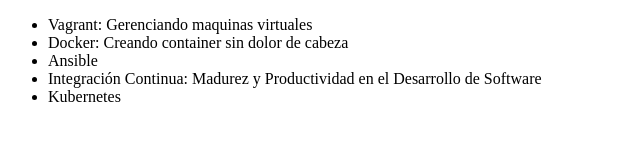
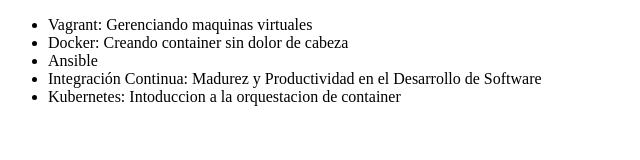
Before and after one commit to CristianH23/alura-git, a plain HTML site: page index.html in a window 1280 px wide. Shown: the whole page, without its empty margins (0-640 px from the left). Drawn offline with Linux system fonts and the light colour scheme.

Commit message:
Modificando el nombre del curso de Kubernetes

```diff
--- a/index.html
+++ b/index.html
@@ -10,7 +10,7 @@
             <li>Docker: Creando container sin dolor de cabeza</li>
             <li>Ansible</li>
             <li>Integración Continua: Madurez y Productividad en el Desarrollo de Software</li>
-            <li>Kubernetes</li>
+            <li>Kubernetes: Intoduccion a la orquestacion de container</li>
         </ul>
     </body>
 </html>
```
